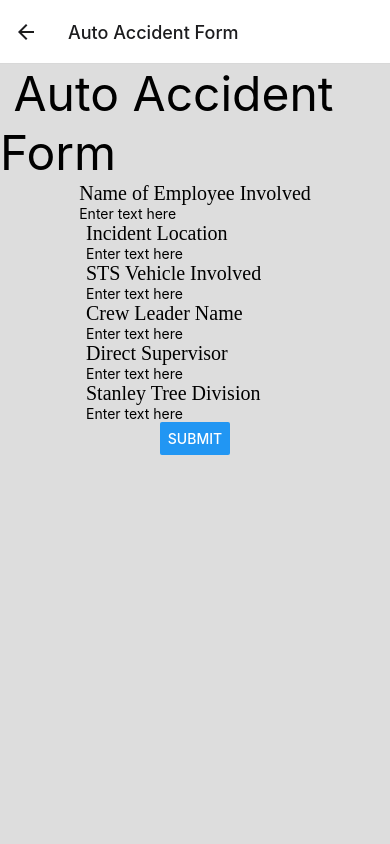
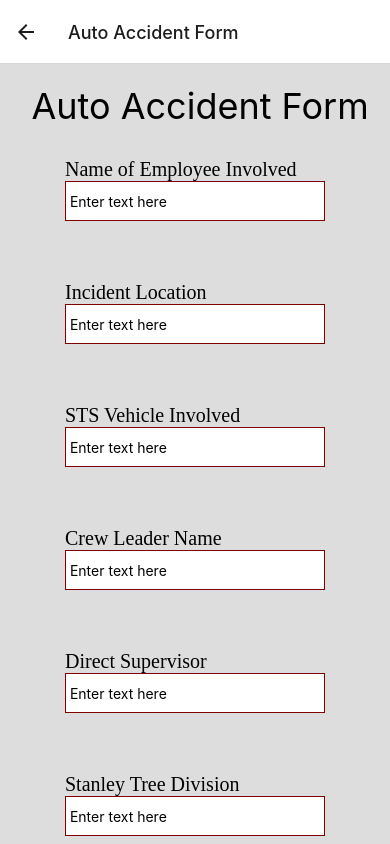
Before and after one commit to dannyara/React-Native-Incident-Form-Demo, a React Native app: screen /AutoAccidentForm in a window 390 px wide. Built offline with nearby package versions, Linux system fonts and the light colour scheme.

Commit message:
Added styling

```diff
--- a/App.js
+++ b/App.js
@@ -13,6 +13,7 @@
     return (
         <View style={styles.formSelect}>
             <Text style={[styles.title, {fontSize: 18}]}> Select an incident form below: </Text>
+            <View style={{margin: 20}}>
                 <Button
                     style={styles.buttons}
                     onPress={() => {
@@ -20,6 +21,8 @@
                     }}
                     title={"Start Injury Form"}
                 />
+            </View>
+           <View style={{margin:20}}>
                <Button
                    style={styles.buttons}
                    onPress={() => {
@@ -27,6 +30,8 @@
                    }}
                    title={"Start Auto Accident Form"}
                />
+           </View>
+
         </View>
     );
 
@@ -97,7 +102,8 @@
     formSelect: {
         justifyContent: 'space-between',
         alignItems: 'center',
-        padding: 20
+        padding: 20,
+
     },
     buttons: {
         margin: 20,
--- a/components/AutoAccidentForm.js
+++ b/components/AutoAccidentForm.js
@@ -1,4 +1,4 @@
-import {Button, StyleSheet, Text, TextInput, View} from "react-native";
+import {Button, StyleSheet, ScrollView, Text, TextInput, View} from "react-native";
 import * as React from "react";
 import {useState} from "react";
 
@@ -8,7 +8,8 @@
         <View style={styles.nameInput}>
             <label>{label}</label>
             <TextInput value={text}
-                     placeholder = "Enter text here"
+                       placeholder = " Enter text here"
+                       style={styles.textInput}
                        onChangeText={newText => setText(newText)}
                        defaultValue={text}>
             </TextInput>
@@ -19,22 +20,27 @@
 const AutoAccidentPage = ({navigation}) => {
 
     return (
+        <ScrollView style={styles.scrollContainer}>
             <View style={styles.container}>
-            <Text style={{fontSize: 48}}> Auto Accident Form</Text>
+                <Text style={{fontSize: 36}}> Auto Accident Form</Text>
                 <NameInput label={"Name of Employee Involved"} />
                 <NameInput label={"Incident Location"} />
                 <NameInput label={"STS Vehicle Involved"} />
                 <NameInput label={"Crew Leader Name"} />
                 <NameInput label={"Direct Supervisor"} />
                 <NameInput label={"Stanley Tree Division"} />
+                <View>
                     <Button
                         title="Submit"
                         onPress={() => {
                             navigation.pop()
                         }}
                     />
+                </View>
 
             </View>
+        </ScrollView>
+
     );
 }
 const styles = StyleSheet.create({
@@ -42,10 +48,23 @@
         flex: 1,
         backgroundColor: '#dddddd',
         alignItems: 'center',
+        padding: 20
+
+    },
+    scrollContainer: {
+        flex: 1,
     },
     nameInput: {
         fontSize: 20,
-        justifyContent: 'top'
+        justifyContent: 'top',
+        width: '80%',
+        margin: 20,
+        padding: 10,
+
+    },
+    textInput: {
+        backgroundColor: 'white',
+        height: 40, border: '1px maroon solid'
     }
 });
 export default AutoAccidentPage
--- a/components/InjuryForm.js
+++ b/components/InjuryForm.js
@@ -1,4 +1,4 @@
-import {Button, StyleSheet, Text, TextInput, View} from "react-native";
+import {Button, ScrollView, StyleSheet, Text, TextInput, View} from "react-native";
 import {useState} from "react";
 import * as React from "react";
 
@@ -9,7 +9,8 @@
         <View style={styles.nameInput}>
             <label>{label}</label>
             <TextInput value={text}
-                       placeholder = "Enter text here"
+                       placeholder = " Enter text here"
+                       style={styles.textInput}
                        onChangeText={newText => setText(newText)}
                        defaultValue={text}>
             </TextInput>
@@ -18,14 +19,16 @@
 }
 const InjuryPage = ({navigation}) => {
     return (
+        <ScrollView style={styles.scrollContainer}>
             <View style={styles.container}>
-            <Text style={{fontSize: 48}}> Injury Form</Text>
+                <Text style={{fontSize: 36}}> Injury Form</Text>
                 <NameInput label={"Name of Employee Injured"} />
                 <NameInput label={"Incident Location"} />
                 <NameInput label={"STS Vehicle Involved"} />
                 <NameInput label={"Crew Leader Name"} />
                 <NameInput label={"Direct Supervisor"} />
                 <NameInput label={"Stanley Tree Division"} />
+                <View>
                     <Button
                         title="Submit"
                         onPress={() => {
@@ -33,6 +36,10 @@
                         }}
                     />
                 </View>
+            </View>
+        </ScrollView>
+
+
     );
 }
 const styles = StyleSheet.create({
@@ -40,11 +47,23 @@
         flex: 1,
         backgroundColor: '#dddddd',
         alignItems: 'center',
+        padding: 20
 
+    },
+    scrollContainer: {
+        flex: 1,
     },
     nameInput: {
         fontSize: 20,
-        justifyContent: 'top'
+        justifyContent: 'top',
+        width: '80%',
+        margin: 20,
+        padding: 10,
+
+    },
+    textInput: {
+        backgroundColor: 'white',
+        height: 40, border: '1px maroon solid'
     }
 });
 export default InjuryPage
```
Also changed, not shown: 2 other files (tests, documents, lock files or other folders). Lines whose indentation alone changed are shown as unchanged.
